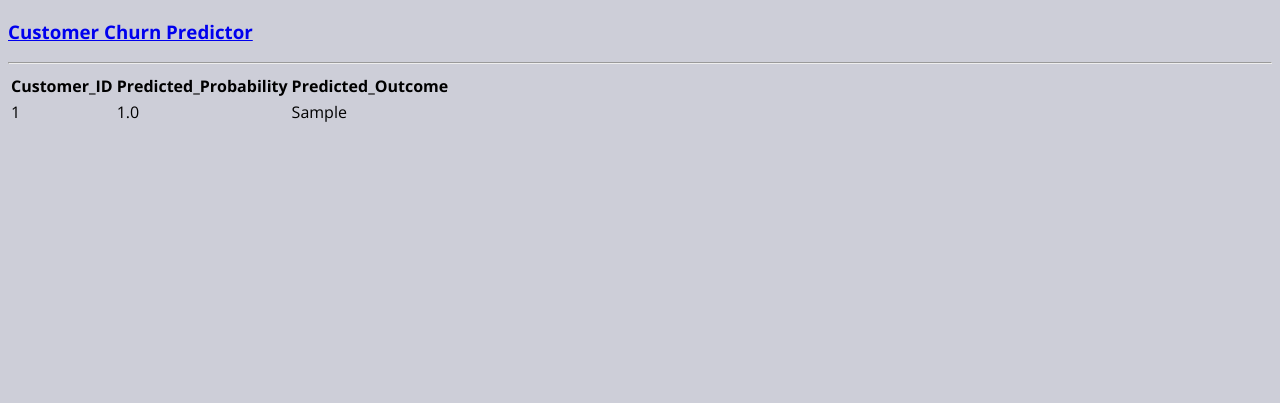
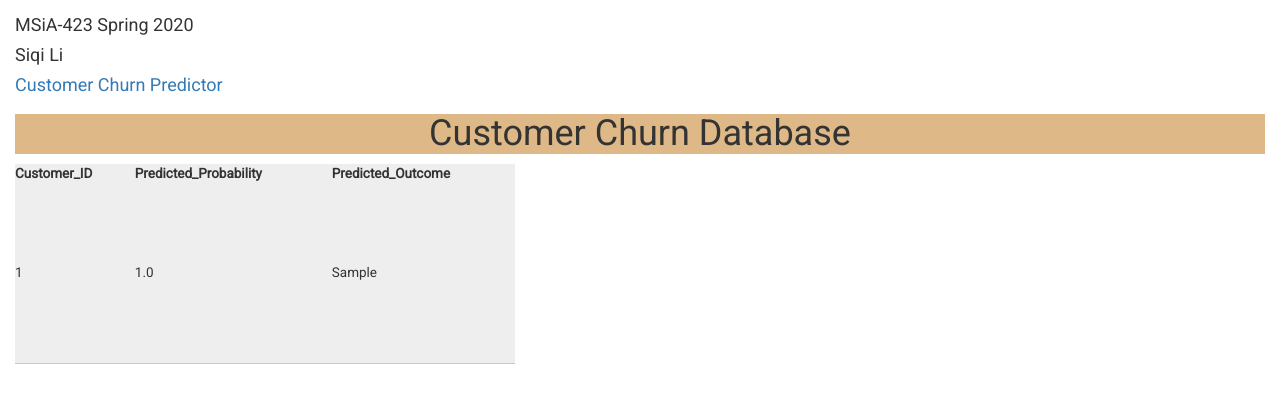
Before and after one commit to LSQI15/Customer-Churn-Predictor-App, a Flask app: page /database in a window 1280 px wide. Shown: the top 403 px of the page. Run offline with Flask 2, Linux system fonts and the light colour scheme; tables that the repository leaves empty hold one stand-in row (values such as "Sample post"); parts of the project's set-up code (start-up, migrations or seed data) failed here and were passed over; some libraries are stand-ins or nearby versions.

Commit message:
added html files for the web app

```diff
--- a/app/templates/index.html
+++ b/app/templates/index.html
@@ -156,6 +156,7 @@
 
     </form>
 
+    <hr>
 
     <h3>Prediction Result</h3>
     {{ prediction_text }}<br><br>
--- a/app/templates/show_db.html
+++ b/app/templates/show_db.html
@@ -2,15 +2,52 @@
 <html lang="en">
 <head>
     <meta charset="UTF-8">
-    <link href="static/basic.css" rel="stylesheet">
+    <link rel="stylesheet" href="https://maxcdn.bootstrapcdn.com/bootstrap/3.4.1/css/bootstrap.min.css">
+    <link href='https://fonts.googleapis.com/css?family=Roboto' rel='stylesheet'>
+    <style>
+        body {
+            font-family: 'Roboto';
+            font-size: 15px;
+            margin: 15px
+        }
+
+        h1 {
+            background-color: burlywood;
+        }
+
+        table.dataframe, table, .dataframe th, .dataframe td {
+            border: none;
+            width: 500px;
+            height: 200px;
+            border-bottom: 1px solid #C8C8C8;
+            border-collapse: collapse;
+            text-align: left;
+            padding: 10px;
+            margin-bottom: 40px;
+            font-size: 0.9em;
+        }
+
+        tr:nth-child(odd) {
+            background-color: #eee;
+        }
+
+        tr:nth-child(even) {
+            background-color: #fff;
+        }
+
+        tr:hover {
+            background-color: #ffff99;
+        }
+    </style>
 </head>
 
 <body>
-    <h3>
-         <a href = "{{ url_for('home') }}">Customer Churn Predictor</a>
-    </h3>
+<h4>MSiA-423 Spring 2020</h4>
+<h4>Siqi Li</h4>
+<h4><a href="{{ url_for('home') }}">Customer Churn Predictor</a></h4>
+{#<hr/>#}
+<center><h1>Customer Churn Database</h1></center>
 
-    <hr/>
 <table>
     <thead>
     <tr>
@@ -24,7 +61,7 @@
     {% for customer in customers %}
         <tr>
             <td>{{ customer.id }}</td>
-                   <td>{{ customer.PredProbability}}</td>
+            <td>{{ customer.PredProbability }}</td>
             <td>{{ customer.PredClass }}</td>
         </tr>
     {% endfor %}
```
Also changed, not shown: app/templates/error.html (+13 -2 lines). Lines whose indentation alone changed are shown as unchanged.
